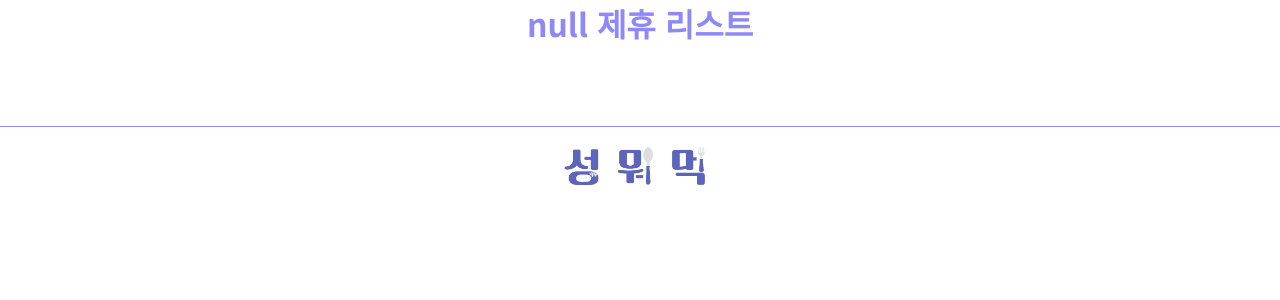
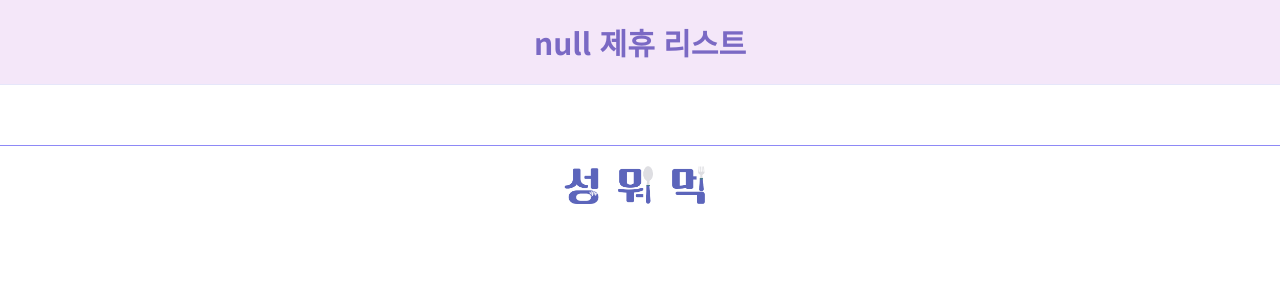
Before and after one commit to egggbeee-dev/sungmumuk, a PHP site: page /affiliates_detail.html in a window 1280 px wide. Shown: the part 218-518 px from the top of the page. Run offline with PHP 8.4, Linux system fonts and the light colour scheme.

Commit message:
Update affiliates_detail.css

```diff
--- a/views/affiliates_detail.css
+++ b/views/affiliates_detail.css
@@ -14,11 +14,17 @@ body {
   overflow-x: hidden; /* 수평 스크롤 방지 */
 }
 
+
+/* 제목 섹션 스타일 */
 .heading {
   text-align: center;
-  font-size: 2rem;
-  margin-bottom: 20px;
-  color: #8e89f6;
+  color: #7a69c4; /* 연보라색 텍스트 */
+  font-size: 30px; /* 글씨 크기 조정 */
+  font-family: "Noto Sans KR", sans-serif;
+  margin: 0;
+  padding: 20px 0;
+  background-color: #f4e7f9; /* 연보라 배경색 */
+  border-bottom: 1px solid #e6e6fa;
 }
 
 /* 수평 리스트 */
```
